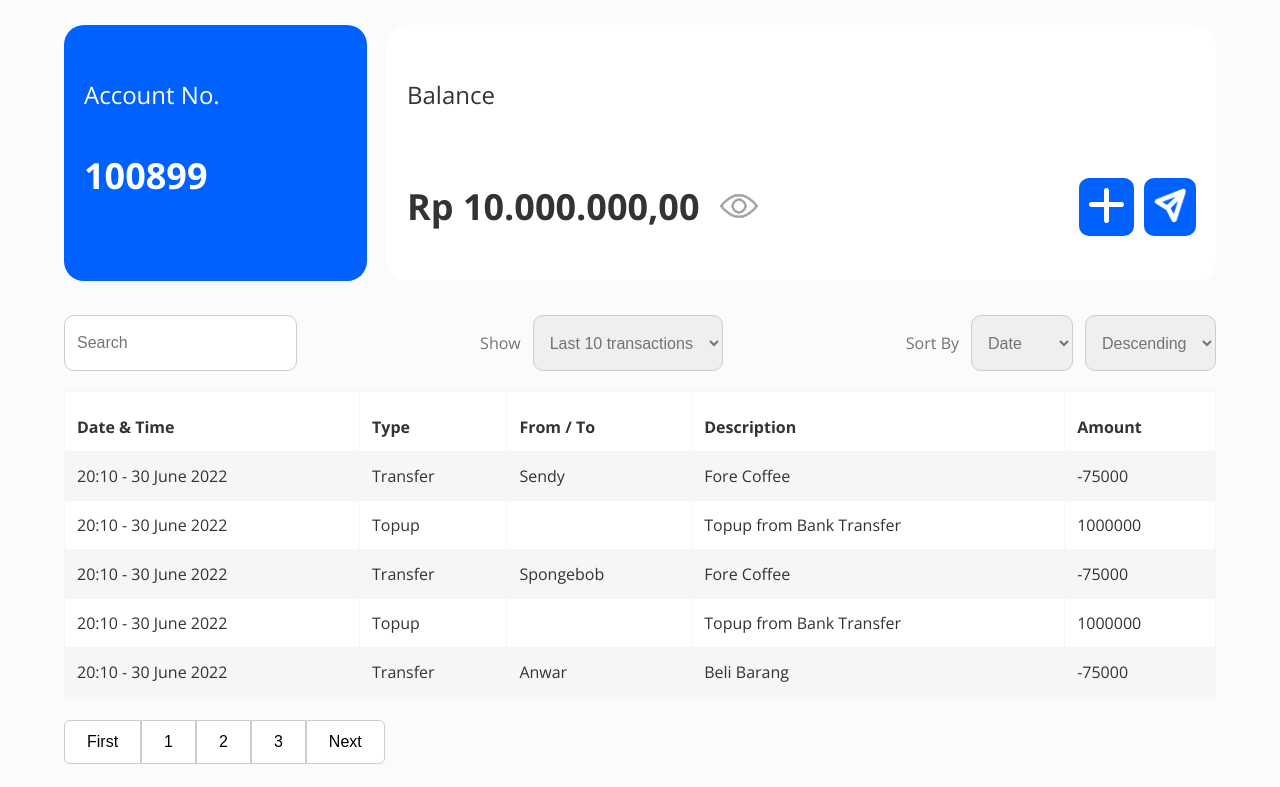
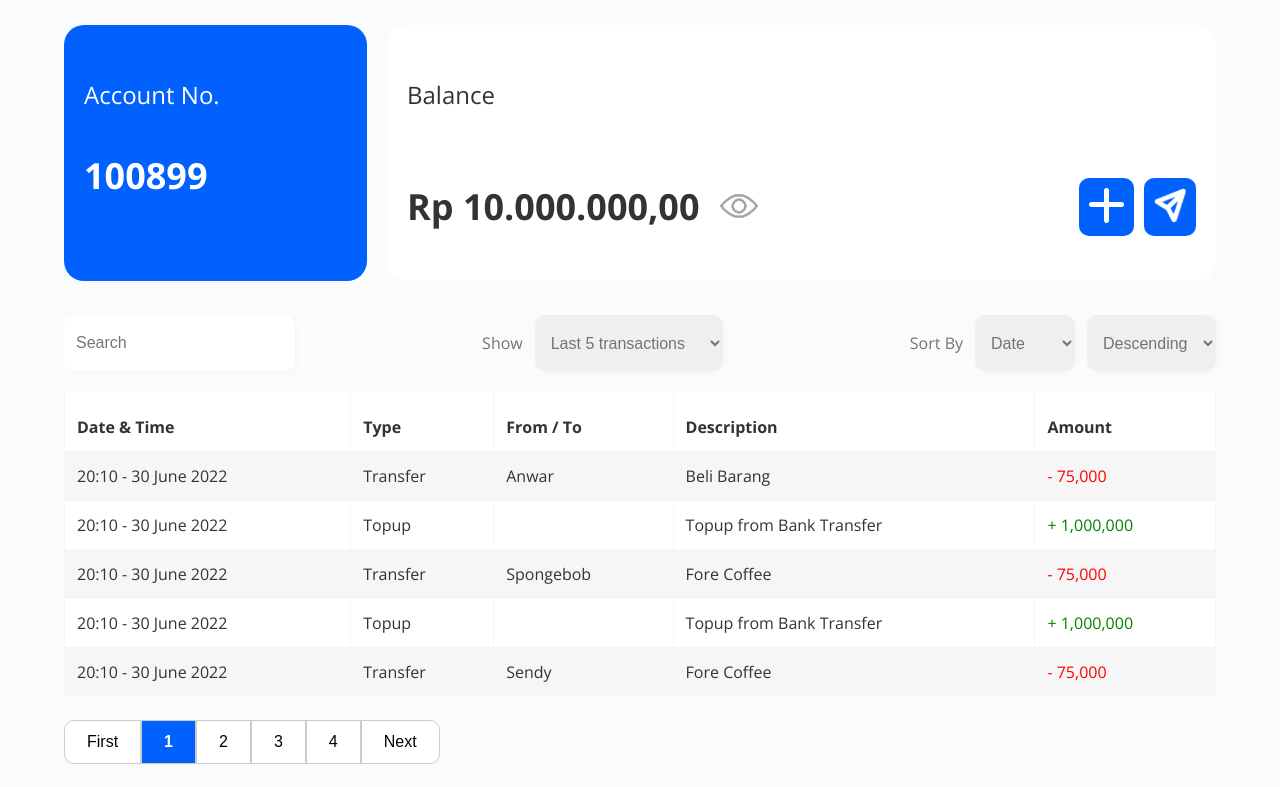
Before and after one commit to aks861/ewalled-web, a React (Vite) app in the folder ewalled-web/: page / in a window 1280 px wide. Shown: the part 325-1112 px from the top of the page. Built offline with nearby package versions, Linux system fonts and the light colour scheme.

Commit message:
feat: implement search, pagination, sort

```diff
--- a/ewalled-web/src/components/TransactionTable.jsx
+++ b/ewalled-web/src/components/TransactionTable.jsx
@@ -1,69 +1,80 @@
 import "../styles/components/TransactionTable.css";
+import { useState } from "react";
+import { transactions } from "../data/transactions";
 
 function TransactionTable() {
-  const transactions = [
-    {
-      id: 1,
-      date: "20:10 - 30 June 2022",
-      type: "Transfer",
-      fromTo: "Sendy",
-      description: "Fore Coffee",
-      amount: -75000,
-    },
-    {
-      id: 2,
-      date: "20:10 - 30 June 2022",
-      type: "Topup",
-      fromTo: "",
-      description: "Topup from Bank Transfer",
-      amount: 1000000,
-    },
-    {
-      id: 3,
-      date: "20:10 - 30 June 2022",
-      type: "Transfer",
-      fromTo: "Spongebob",
-      description: "Fore Coffee",
-      amount: -75000,
-    },
-    {
-      id: 4,
-      date: "20:10 - 30 June 2022",
-      type: "Topup",
-      fromTo: "",
-      description: "Topup from Bank Transfer",
-      amount: 1000000,
-    },
-    {
-      id: 5,
-      date: "20:10 - 30 June 2022",
-      type: "Transfer",
-      fromTo: "Anwar",
-      description: "Beli Barang",
-      amount: -75000,
-    },
-  ];
+  const [searchQuery, setSearchQuery] = useState("");
+  const [sortField, setSortField] = useState("date");
+  const [sortOrder, setSortOrder] = useState("desc");
+  const [itemsPerPage, setItemsPerPage] = useState(5);
+  const [currentPage, setCurrentPage] = useState(1);
+
+  const filtered = transactions.filter(
+    (transaction) =>
+      transaction.date.toLowerCase().includes(searchQuery.toLowerCase()) ||
+      transaction.type.toLowerCase().includes(searchQuery.toLowerCase()) ||
+      transaction.fromTo.toLowerCase().includes(searchQuery.toLowerCase()) ||
+      transaction.description.toLowerCase().includes(searchQuery.toLowerCase())
+  );
+
+  const sorted = filtered.sort((a, b) => {
+    const fieldA = sortField === "amount" ? a.amount : a.date;
+    const fieldB = sortField === "amount" ? b.amount : b.date;
+    if (sortOrder === "asc") {
+      return fieldA > fieldB ? 1 : -1;
+    } else {
+      return fieldA < fieldB ? 1 : -1;
+    }
+  });
+
+  const totalPages = Math.ceil(sorted.length / itemsPerPage);
+  const startIdx = (currentPage - 1) * itemsPerPage;
+  const paginated = sorted.slice(startIdx, startIdx + itemsPerPage);
+
+  const handlePageChange = (page) => {
+    setCurrentPage(page);
+  };
 
   return (
     <div className="table-container">
       <div className="table-controls">
-        <input type="text" placeholder="Search" />
+        <input
+          type="text"
+          placeholder="Search"
+          onChange={(e) => {
+            setSearchQuery(e.target.value);
+            setCurrentPage(1);
+          }}
+        />
         <div className="select-controls-transactions">
           <p>Show</p>
-          <select>
-            <option>Last 10 transactions</option>
-            <option>Last 15 transactions</option>
+          <select
+            value={itemsPerPage}
+            onChange={(e) => {
+              setItemsPerPage(Number(e.target.value));
+              setCurrentPage(1);
+            }}
+          >
+            <option value={5}>Last 5 transactions</option>
+            <option value={10}>Last 10 transactions</option>
+            <option value={15}>Last 15 transactions</option>
           </select>
         </div>
         <div className="sort-controls">
           <p>Sort By</p>
-          <select>
-            <option>Date</option>
-            <option>Amount</option>
+          <select
+            value={sortField}
+            onChange={(e) => setSortField(e.target.value)}
+          >
+            <option value="date">Date</option>
+            <option value="amount">Amount</option>
           </select>
-          <select>
-            <option>Descending</option>
-            <option>Ascending</option>
+          <select
+            value={sortOrder}
+            onChange={(e) => setSortOrder(e.target.value)}
+          >
+            <option value="desc">Descending</option>
+            <option value="asc">Ascending</option>
           </select>
         </div>
       </div>
@@ -78,7 +89,7 @@ function TransactionTable() {
           </tr>
         </thead>
         <tbody>
-          {transactions.map((transaction, index) => (
+          {paginated.map((transaction, index) => (
             <tr
               key={transaction.id}
               className={index % 2 === 0 ? "even" : "odd"}
@@ -87,24 +98,42 @@ function TransactionTable() {
               <td>{transaction.type}</td>
               <td>{transaction.fromTo}</td>
               <td>{transaction.description}</td>
-              <td>{transaction.amount}</td>
+              <td style={{ color: transaction.amount > 0 ? "green" : "red" }}>
+                {transaction.amount > 0
+                  ? `+ ${transaction.amount.toLocaleString()}`
+                  : `- ${Math.abs(transaction.amount).toLocaleString()}`}
+              </td>
             </tr>
           ))}
         </tbody>
       </table>
       <div className="pagination">
-        <button
-          type="button"
-          style={{ borderTopLeftRadius: "6px", borderEndStartRadius: "6px" }}
-        >
+        <button onClick={() => handlePageChange(1)} className="buttonFirst">
           First
         </button>
-        <button type="button">1</button>
-        <button type="button">2</button>
-        <button type="button">3</button>
+        {Array.from({ length: totalPages }, (_, i) => (
+          <button
+            key={i + 1}
+            onClick={() => handlePageChange(i + 1)}
+            style={{
+              fontWeight: currentPage === i + 1 ? "bold" : "normal",
+              backgroundColor: currentPage === i + 1 ? "#0061ff" : "white",
+              color: currentPage === i + 1 ? "white" : "black",
+            }}
+          >
+            {i + 1}
+          </button>
+        ))}
         <button
-          type="button"
-          style={{ borderTopRightRadius: "6px", borderEndEndRadius: "6px" }}
+          onClick={() =>
+            handlePageChange(() => {
+              if (currentPage < totalPages) {
+                return currentPage + 1;
+              }
+              return currentPage;
+            })
+          }
+          className="buttonNext"
         >
           Next
         </button>
--- /dev/null
+++ b/ewalled-web/src/data/transactions.js
@@ -0,0 +1,162 @@
+export const transactions = [
+  {
+    id: 1,
+    date: "20:10 - 30 June 2022",
+    type: "Transfer",
+    fromTo: "Sendy",
+    description: "Fore Coffee",
+    amount: -75000,
+  },
+  {
+    id: 2,
+    date: "20:10 - 30 June 2022",
+    type: "Topup",
+    fromTo: "",
+    description: "Topup from Bank Transfer",
+    amount: 1000000,
+  },
+  {
+    id: 3,
+    date: "20:10 - 30 June 2022",
+    type: "Transfer",
+    fromTo: "Spongebob",
+    description: "Fore Coffee",
+    amount: -75000,
+  },
+  {
+    id: 4,
+    date: "20:10 - 30 June 2022",
+    type: "Topup",
+    fromTo: "",
+    description: "Topup from Bank Transfer",
+    amount: 1000000,
+  },
+  {
+    id: 5,
+    date: "20:10 - 30 June 2022",
+    type: "Transfer",
+    fromTo: "Anwar",
+    description: "Beli Barang",
+    amount: -75000,
+  },
+  {
+    id: 6,
+    date: "20:10 - 30 June 2022",
+    type: "Transfer",
+    fromTo: "Sendy",
+    description: "Fore Coffee",
+    amount: -75000,
+  },
+  {
+    id: 7,
+    date: "20:10 - 30 June 2022",
+    type: "Topup",
+    fromTo: "",
+    description: "Topup from Bank Transfer",
+    amount: 1000000,
+  },
+  {
+    id: 8,
+    date: "20:10 - 30 June 2022",
+    type: "Transfer",
+    fromTo: "Spongebob",
+    description: "Fore Coffee",
+    amount: -75000,
+  },
+  {
+    id: 9,
+    date: "20:10 - 30 June 2022",
+    type: "Topup",
+    fromTo: "",
+    description: "Topup from Bank Transfer",
+    amount: 1000000,
+  },
+  {
+    id: 10,
+    date: "20:10 - 30 June 2022",
+    type: "Transfer",
+    fromTo: "Anwar",
+    description: "Beli Barang",
+    amount: -75000,
+  },
+  {
+    id: 11,
+    date: "20:10 - 30 June 2022",
+    type: "Transfer",
+    fromTo: "Sendy",
+    description: "Fore Coffee",
+    amount: -75000,
+  },
+  {
+    id: 12,
+    date: "20:10 - 30 June 2022",
+    type: "Topup",
+    fromTo: "",
+    description: "Topup from Bank Transfer",
+    amount: 1000000,
+  },
+  {
+    id: 13,
+    date: "20:10 - 30 June 2022",
+    type: "Transfer",
+    fromTo: "Spongebob",
+    description: "Fore Coffee",
+    amount: -75000,
+  },
+  {
+    id: 14,
+    date: "20:10 - 30 June 2022",
+    type: "Topup",
+    fromTo: "",
+    description: "Topup from Bank Transfer",
+    amount: 1000000,
+  },
+  {
+    id: 15,
+    date: "20:10 - 30 June 2022",
+    type: "Transfer",
+    fromTo: "Anwar",
+    description: "Beli Barang",
+    amount: -75000,
+  },
+  {
+    id: 16,
+    date: "20:10 - 30 June 2022",
+    type: "Transfer",
+    fromTo: "Sendy",
+    description: "Fore Coffee",
+    amount: -75000,
+  },
+  {
+    id: 17,
+    date: "20:10 - 30 June 2022",
+    type: "Topup",
+    fromTo: "",
+    description: "Topup from Bank Transfer",
+    amount: 1000000,
+  },
+  {
+    id: 18,
+    date: "20:10 - 30 June 2022",
+    type: "Transfer",
+    fromTo: "Spongebob",
+    description: "Fore Coffee",
+    amount: -75000,
+  },
+  {
+    id: 19,
+    date: "20:10 - 30 June 2022",
+    type: "Topup",
+    fromTo: "",
+    description: "Topup from Bank Transfer",
+    amount: 1000000,
+  },
+  {
+    id: 20,
+    date: "20:10 - 30 June 2022",
+    type: "Transfer",
+    fromTo: "Anwar",
+    description: "Beli Barang",
+    amount: -75000,
+  },
+];
--- a/ewalled-web/src/styles/components/TransactionTable.css
+++ b/ewalled-web/src/styles/components/TransactionTable.css
@@ -15,9 +15,11 @@
 .table-controls select {
   padding: 2px 12px;
   border-radius: 10px;
-  border: 1px solid #ccc;
+  border: 0px;
   font-size: 16px;
   color: #737373;
+  outline: none;
+  box-shadow: 2px 2px 5px #f6f6f6;
 }
 
 .select-controls-transactions {
@@ -77,3 +79,13 @@
   background-color: #0061ff;
   font-weight: bold;
 }
+
+.buttonFirst {
+  border-top-left-radius: 10px;
+  border-bottom-left-radius: 10px;
+}
+
+.buttonNext {
+  border-top-right-radius: 10px;
+  border-bottom-right-radius: 10px;
+}
```
